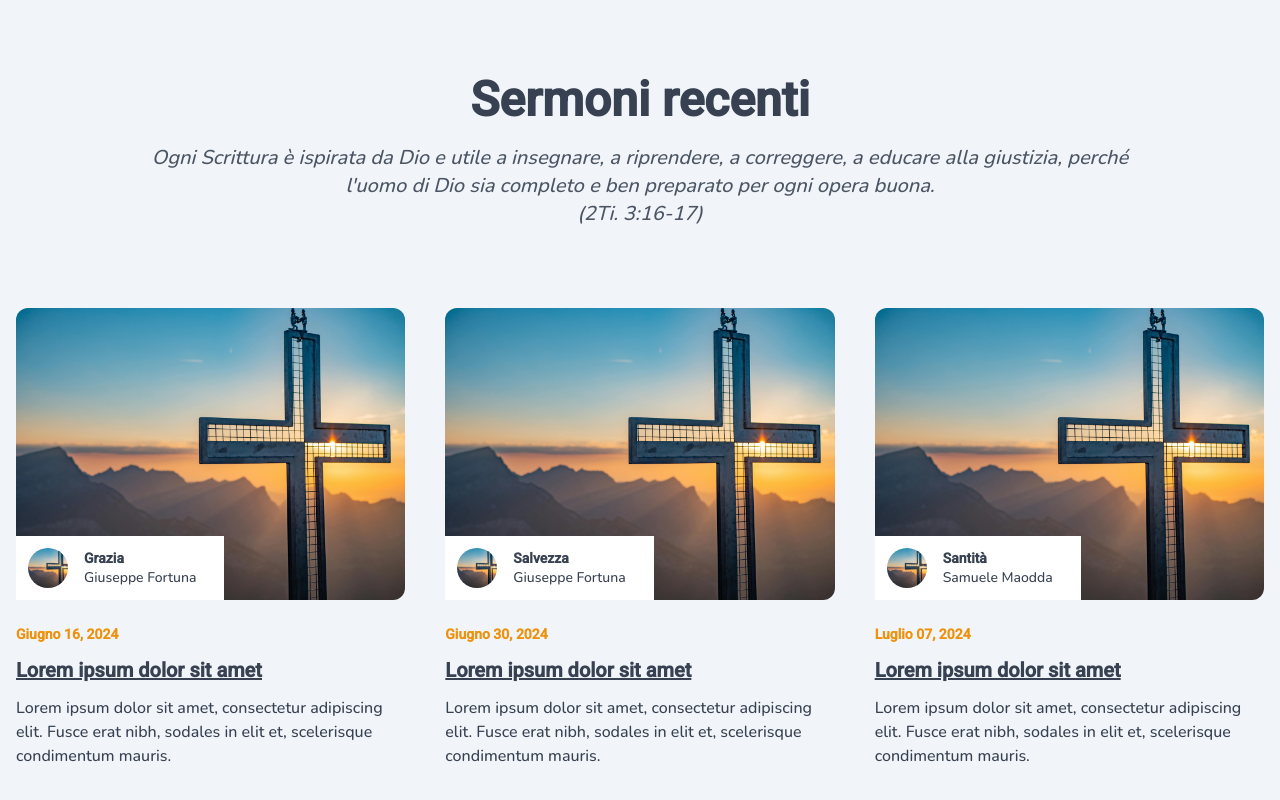
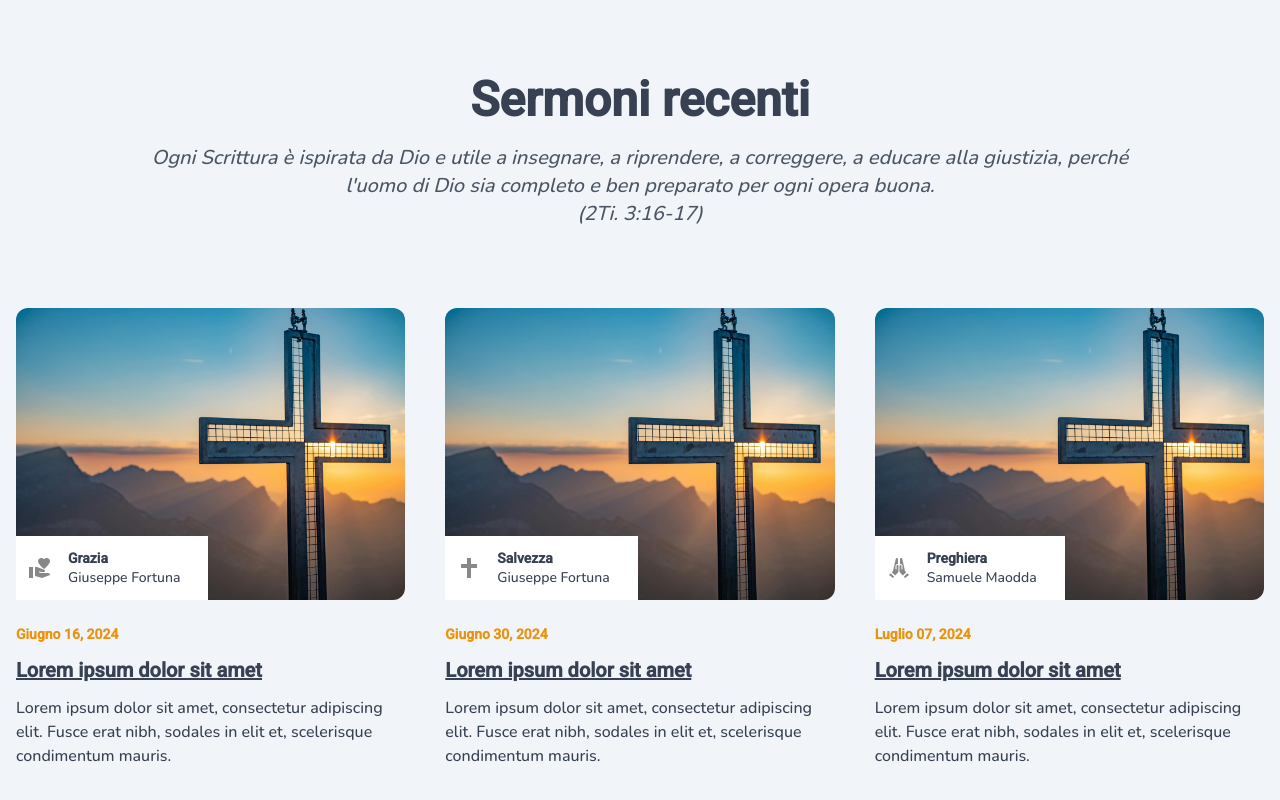
Before and after one commit to mirkorap/grace-and-truth-church, a Next.js app: page / in a window 1280 px wide. Shown: the part 1774-2574 px from the top of the page. Built offline with nearby package versions, Linux system fonts and the light colour scheme.

Commit message:
feat: add category translations

```diff
--- a/components/Post/PostImage/index.tsx
+++ b/components/Post/PostImage/index.tsx
@@ -1,6 +1,7 @@
 import BodyMedium from '@/components/Heading/BodyMedium';
 import TitleSmall from '@/components/Heading/TitleSmall';
 import { PostImage as PostImageOpts } from '@/types/Post';
+import { trans } from '@/types/Translation';
 import Image from 'next/image';
 import Link from 'next/link';
 
@@ -22,17 +23,17 @@ export default function PostImage({
           height={1024}
         />
 
-        <div className='absolute bottom-0 flex bg-white p-3'>
+        <div className='absolute bottom-0 flex items-center bg-white p-3'>
           <Image
-            className='size-10 rounded-full object-cover object-center'
-            src='/home/cross.jpg'
+            className='size-6 object-cover object-center'
+            src={`/icons/${category}.svg`}
             alt=''
             width={1024}
             height={1024}
           />
 
           <div className='mx-4'>
-            <TitleSmall text={category} />
+            <TitleSmall text={trans[category]} />
             <BodyMedium text={author} />
           </div>
         </div>
--- a/containers/home-page/last-sermons-section/costants.ts
+++ b/containers/home-page/last-sermons-section/costants.ts
@@ -3,7 +3,7 @@ import { Post } from '@/types/Post';
 export const Posts: Post[] = [
   {
     id: 1,
-    category: 'Grazia',
+    category: 'grace',
     author: 'Giuseppe Fortuna',
     title: 'Lorem ipsum dolor sit amet',
     text: 'Lorem ipsum dolor sit amet, consectetur adipiscing elit. Fusce erat nibh, sodales in elit et, scelerisque condimentum mauris.',
@@ -14,7 +14,7 @@ export const Posts: Post[] = [
   },
   {
     id: 2,
-    category: 'Salvezza',
+    category: 'salvation',
     author: 'Giuseppe Fortuna',
     title: 'Lorem ipsum dolor sit amet',
     text: 'Lorem ipsum dolor sit amet, consectetur adipiscing elit. Fusce erat nibh, sodales in elit et, scelerisque condimentum mauris.',
@@ -25,7 +25,7 @@ export const Posts: Post[] = [
   },
   {
     id: 3,
-    category: 'Santità',
+    category: 'prayer',
     author: 'Samuele Maodda',
     title: 'Lorem ipsum dolor sit amet',
     text: 'Lorem ipsum dolor sit amet, consectetur adipiscing elit. Fusce erat nibh, sodales in elit et, scelerisque condimentum mauris.',
--- /dev/null
+++ b/types/Translation.ts
@@ -0,0 +1,10 @@
+export type Translations = { [key: string]: string };
+
+export const trans: Translations = {
+  church: 'Chiesa',
+  forgiveness: 'Perdono',
+  grace: 'Grazia',
+  love: 'Amore',
+  prayer: 'Preghiera',
+  salvation: 'Salvezza',
+};
```
